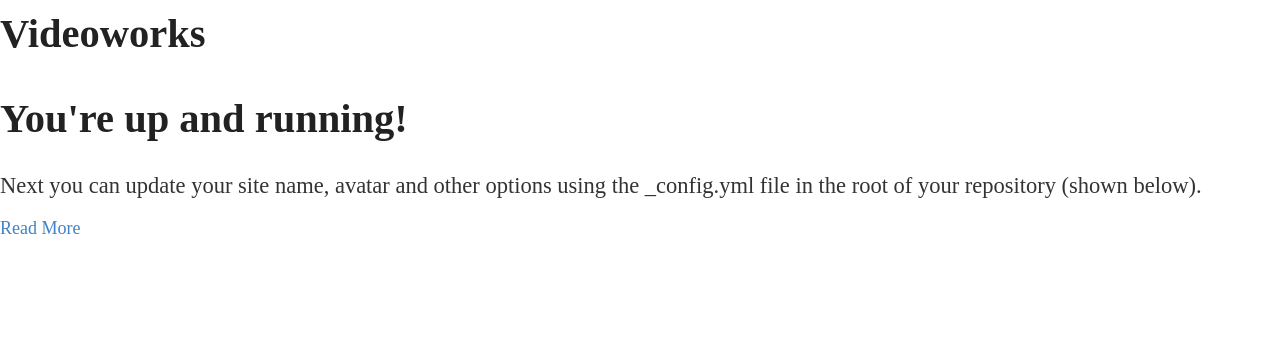
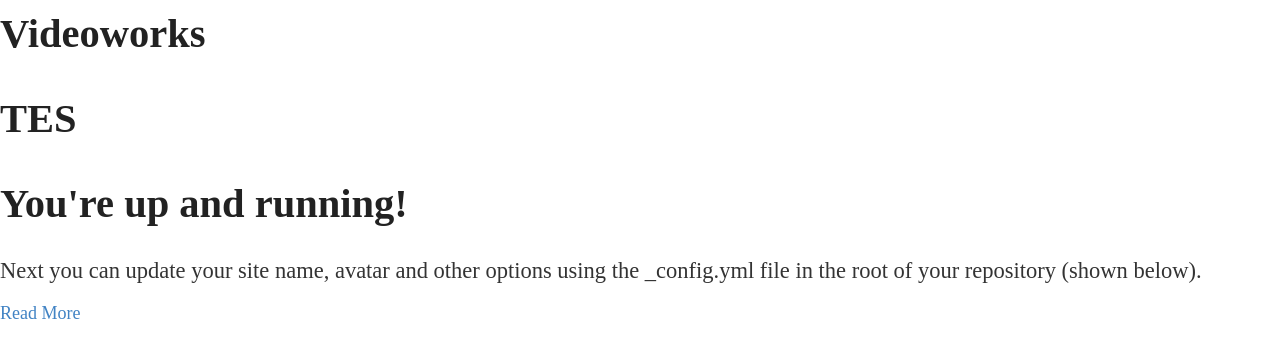
Before and after one commit to kemtol/simsam, a Jekyll site: the page built from videoworks.md, in a window 1280 px wide. Shown: the top 358 px of the page. Built offline with Jekyll 4.4.1, drawn with Linux system fonts in a browser that asks for light colours; some web fonts are replaced.

Commit message:
Update videoworks.md

```diff
--- a/videoworks.md
+++ b/videoworks.md
@@ -3,6 +3,8 @@ layout: page
 title: Videoworks
 permalink: /videoworks/
 ---
+
+# TES
 
 <div class="posts">
   {% for post in site.posts %}
```
